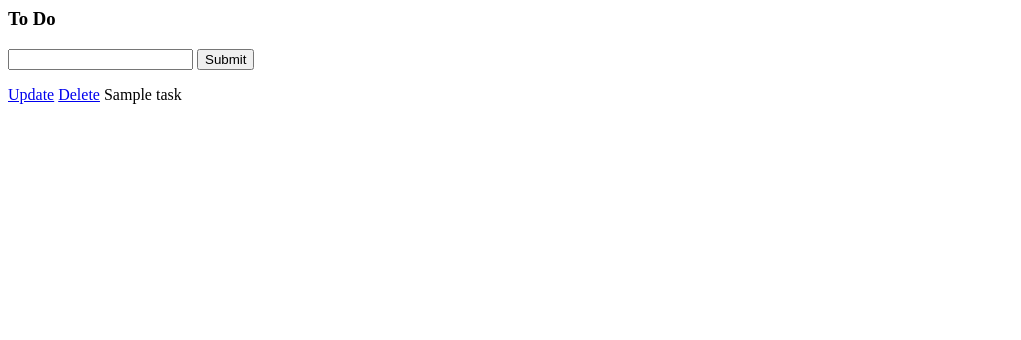
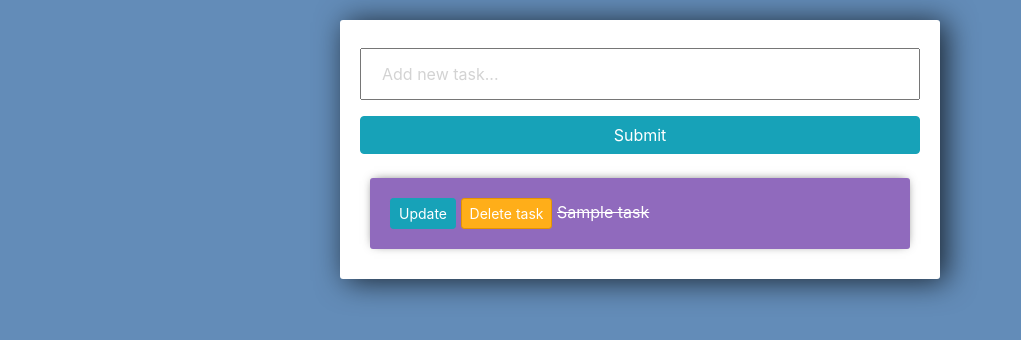
Before and after one commit to MiltonChessCoder/DjangoCRUD, a Django app: page / in a window 1280 px wide. Shown: the top 340 px of the page, without its empty margins (0-1021 px from the left). Run offline with Django 4.2, Linux system fonts and the light colour scheme; tables that the repository leaves empty hold one stand-in row (values such as "Sample post"); some libraries are stand-ins or nearby versions.

Commit message:
completed app

```diff
--- a/myToDo/forms.py
+++ b/myToDo/forms.py
@@ -2,10 +2,11 @@ from django import forms
 from django.forms import ModelForm
 
 from .models import *
-from .forms import *
+
 
 class TaskForm(forms.ModelForm):
+	title= forms.CharField(widget= forms.TextInput(attrs={'placeholder':'Add new task...'}))
 
-    class Meta:
-        model = Task
-        fields = '__all__'
+	class Meta:
+		model = Task
+		fields = '__all__'
--- a/myToDo/templates/myToDo/delete.html
+++ b/myToDo/templates/myToDo/delete.html
@@ -1,6 +1,6 @@
 <p>Are you sure you want to delete "{{ item }}"?</p>
 
-<a href="{% url 'delete_task' pk=item.id %}">Cancel</a>
+<a href="{% url 'list'%}">Cancel</a>
 
 <form method="POST" action="">
     {% csrf_token %}
--- a/myToDo/templates/myToDo/list.html
+++ b/myToDo/templates/myToDo/list.html
@@ -1,21 +1,73 @@
-<h3>To Do</h3>
+<link rel="stylesheet" href="https://stackpath.bootstrapcdn.com/bootstrap/4.3.1/css/bootstrap.min.css" integrity="sha384-ggOyR0iXCbMQv3Xipma34MD+dH/1fQ784/j6cY/iJTQUOhcWr7x9JvoRxT2MZw1T" crossorigin="anonymous">
 
+<style>
+
+	body{
+		background-color: #638CB8;
+	}
+
+	input{
+		width: 100%;
+		padding: 12px 20px;
+		margin: 8px 0;
+		box-sizing: border-box;
+	}
+
+	input::placeholder {
+	  color: #d3d3d3;
+	}
+
+	.submit{
+		background-color: #6BA3E8;
+	}
+
+	.center-column{
+		width:600px;
+		margin: 20px auto;
+		padding:20px;
+		background-color: #fff;
+		border-radius: 3px;
+		box-shadow: 6px 2px 30px 0px rgba(0,0,0,0.75);
+	}
+
+	.item-row{
+		background-color: #906abd;
+		margin: 10px;
+		padding: 20px;
+		border-radius: 3px;
+		color: #fff;
+		font-size: 16px;
+		box-shadow: 0px -1px 10px -4px rgba(0,0,0,0.75);
+	}
+
+	.btn-danger{
+		background-color: #ffae19;
+		border-color: #e59400;
+	}
+
+</style>
+
+<div class="center-column">
 
 	<form method="POST" action="/">
 		{% csrf_token %}
 		{{form.title}}
-    <input type="submit" name="Create Task">
+		<input class="btn btn-info" type="submit" name="Create Task">
 	</form>
+
+	<div class="todo-list">
+
 	{% for task in tasks %}
-    <div>
-        <a href="{% url 'update_task' task.id %}">Update</a>
-        <a href="{% url 'delete' task.id}">Delete</a>
+		<div class="item-row">
+			<a class="btn btn-sm btn-info" href="{% url 'update_task' task.id %}">Update</a>
+			<a class="btn btn-sm btn-danger" href="{% url 'delete_task' task.id %}">Delete task</a>
 
-        {% if task.complete == TRUE %}
+			{% if task.complete == True %}
 			<strike>{{task}}</strike>
 			{% else %}
 			<span>{{task}}</span>
 			{% endif %}
 		</div>
-
 	{% endfor %}
+	</div>
+</div>
--- a/myToDo/urls.py
+++ b/myToDo/urls.py
@@ -6,5 +6,6 @@ from . import views
 urlpatterns = [
     path('', views.index, name="list"),
     path('update_task/<str:pk>/', views.updateTask, name="update_task"),
-    path('delete/<str:pk>/', views.deleteTask, name="delete_task")
+    path('delete/<str:pk>/', views.deleteTask, name="delete_task"),
+
 ]
```
Lines whose indentation alone changed are shown as unchanged.
